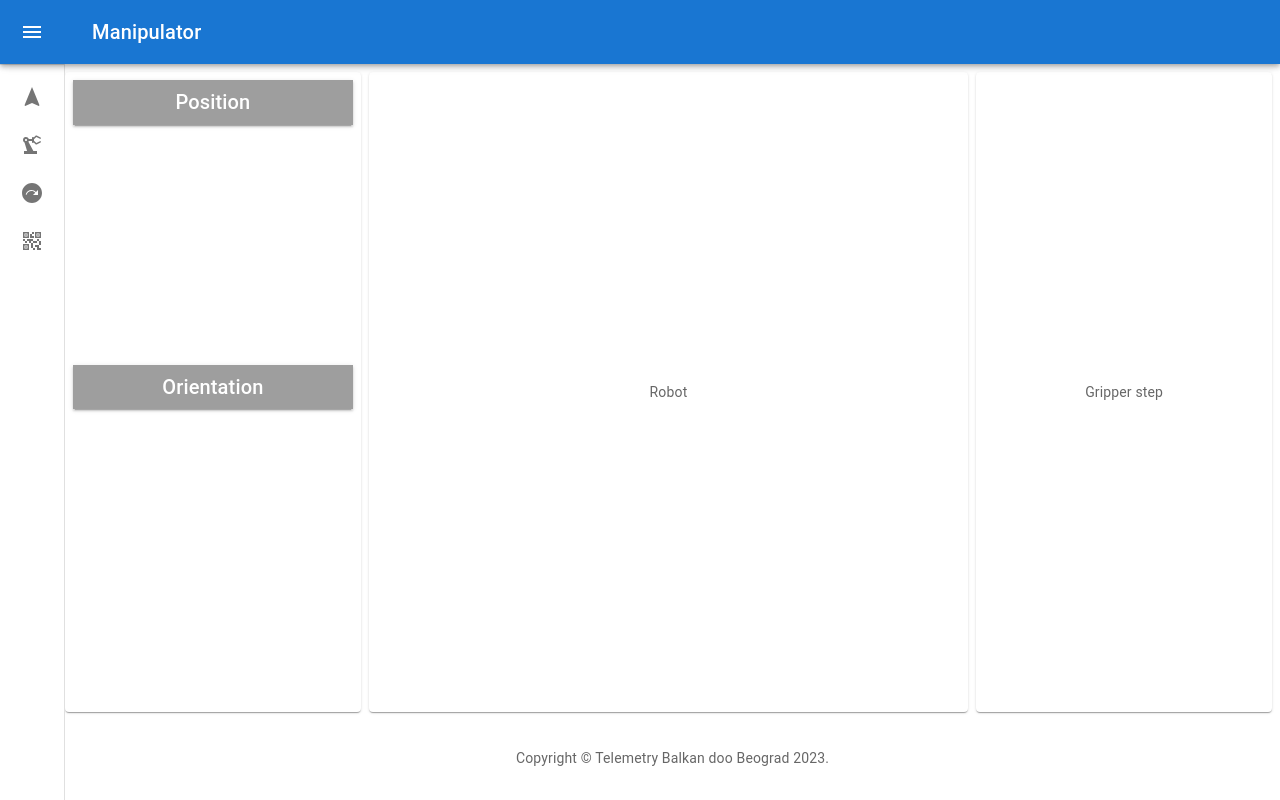
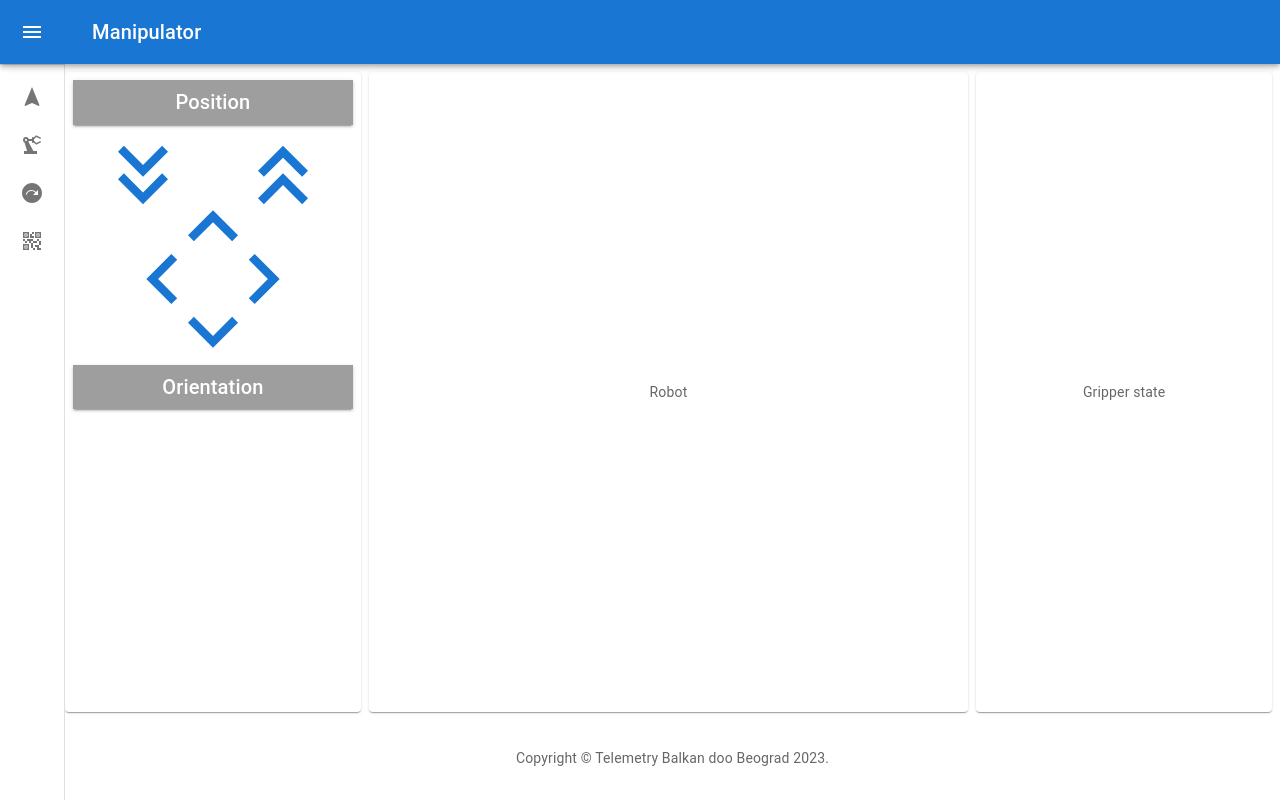
Before and after one commit to sergei-nntu/orb, a React (Create React App) app in the folder web/: page /manipulator in a window 1280 px wide. Built offline with nearby package versions, Linux system fonts and the light colour scheme; the HTML template or start-up script is replaced by a standard one; what blockly would draw is missing.

Commit message:
Working on position component. Rename GripperStepBlock to GripperStateBlock

```diff
--- a/web/src/index.css
+++ b/web/src/index.css
@@ -20,3 +20,12 @@ code {
   font-family: source-code-pro, Menlo, Monaco, Consolas, 'Courier New',
   monospace;
 }
+
+.noSelect {
+  cursor: default;
+  -webkit-touch-callout: none;
+  -webkit-user-select: none;
+  -moz-user-select: none;
+  -ms-user-select: none;
+  user-select: none;
+}
--- a/web/src/pages/manipulator/Manipulator.tsx
+++ b/web/src/pages/manipulator/Manipulator.tsx
@@ -2,14 +2,14 @@ import {Grid} from '@mui/material';
 import React from 'react';
 import Camera from "./components/Camera/Camera";
 import Pose from "./components/Pose/Pose";
-import GripperStep from "./components/GripperStep/GripperStep";
+import GripperState from "./components/GripperState/GripperState";
 
 export default function Manipulator() {
     return (
         <Grid container spacing={1} sx={{pt: 1, pr: 1}}>
             <Pose />
             <Camera />
-            <GripperStep />
+            <GripperState />
         </Grid>
     );
 }
--- a/web/src/pages/manipulator/components/GripperStep/GripperStep.tsx
+++ b/web/src/pages/manipulator/components/GripperState/GripperState.tsx
@@ -2,7 +2,7 @@ import React from 'react';
 import {Item} from "../StyledComponents/StyledComponents";
 import {Grid} from "@mui/material";
 
-export default function GripperStep() {
+export default function GripperState() {
     return (
         <Grid item xs={3}>
             <Item
@@ -13,7 +13,7 @@ export default function GripperStep() {
                     alignItems: "center"
                 }}
             >
-                Gripper step
+                Gripper state
             </Item>
         </Grid>
     );
--- a/web/src/pages/manipulator/components/Pose/Pose.tsx
+++ b/web/src/pages/manipulator/components/Pose/Pose.tsx
@@ -1,6 +1,7 @@
 import React from 'react';
 import {Item, StyledTitleBox} from "../StyledComponents/StyledComponents";
-import {Box, Grid} from "@mui/material";
+import {Grid} from "@mui/material";
+import Position from "./Position/Position";
 
 export default function Pose() {
     return (
@@ -8,12 +9,14 @@ export default function Pose() {
             <Item
                 sx={{
                     minHeight: "80vh",
+                    display: "flex",
+                    flexDirection: "column"
                 }}
             >
                 <StyledTitleBox>
                     Position
                 </StyledTitleBox>
-                <Box sx={{height: "240px"}} />
+                <Position />
                 <StyledTitleBox>
                     Orientation
                 </StyledTitleBox>
--- /dev/null
+++ b/web/src/pages/manipulator/components/Pose/Position/Position.tsx
@@ -0,0 +1,84 @@
+import React from 'react';
+import KeyboardArrowUpSharpIcon from '@mui/icons-material/KeyboardArrowUpSharp';
+import KeyboardArrowDownSharpIcon from '@mui/icons-material/KeyboardArrowDownSharp';
+import KeyboardArrowLeftSharpIcon from '@mui/icons-material/KeyboardArrowLeftSharp';
+import KeyboardArrowRightSharpIcon from '@mui/icons-material/KeyboardArrowRightSharp';
+import KeyboardDoubleArrowDownSharpIcon from '@mui/icons-material/KeyboardDoubleArrowDownSharp';
+import KeyboardDoubleArrowUpSharpIcon from '@mui/icons-material/KeyboardDoubleArrowUpSharp';
+import { Box } from '@mui/material';
+
+export default function Position() {
+    const ArrowStyle = {
+        fontSize: '100px',
+    };
+    return (
+        <>
+            <Box
+                sx={{
+                    display: "flex",
+                    justifyContent: "space-around",
+                    mb: -6
+                }}
+            >
+                <KeyboardDoubleArrowDownSharpIcon
+                    color="primary"
+                    style={ArrowStyle}
+                    onClick={() => console.log("Arrow -z")}
+                />
+                <KeyboardDoubleArrowUpSharpIcon
+                    style={ArrowStyle}
+                    color="primary"
+                    onClick={() => console.log("Arrow +z")}
+                />
+            </Box>
+
+            <Box
+                sx={{
+                    display: "flex",
+                    justifyContent: "center",
+                    mb: -6
+                }}
+            >
+                <KeyboardArrowUpSharpIcon
+                    color="primary"
+                    style={ArrowStyle}
+                    onClick={() => console.log("Arrow Up")}
+                />
+            </Box>
+
+            <Box
+                sx={{
+                    display: "flex",
+                    mb: -6,
+                    justifyContent: "center"
+                }}
+            >
+                <KeyboardArrowLeftSharpIcon
+                    color="primary"
+                    style={ArrowStyle}
+                    onClick={() => console.log("Arrow Left")}
+                />
+                <KeyboardArrowRightSharpIcon
+                    color="primary"
+                    style={ArrowStyle}
+                    onClick={() => console.log("Arrow Right")}
+                />
+            </Box>
+
+
+            <Box
+                sx={{
+                    display: "flex",
+                    justifyContent: "center",
+                    mb: -2
+                }}
+            >
+                <KeyboardArrowDownSharpIcon
+                    color="primary"
+                    style={ArrowStyle}
+                    onClick={() => console.log("Arrow Down")}
+                />
+            </Box>
+        </>
+    );
+}
--- /dev/null
+++ b/web/src/pages/planning/CustomBlocks/GripperStateBlock/GripperStateBlock.ts
@@ -0,0 +1,25 @@
+import Blockly from 'blockly';
+import {javascriptGenerator} from 'blockly/javascript';
+
+const setGripperStateJson = {
+    "message0": "SetGripperState %1°",
+    "args0": [
+        {"type": "field_number", "name": "STATE", "value": 0, "min": 0}
+    ],
+    "previousStatement": null,
+    "nextStatement": null,
+    "colour": 300
+};
+
+Blockly.Blocks['set_gripper_state'] = {
+    init: function() {
+        this.jsonInit(setGripperStateJson);
+        this.setTooltip("Set the gripper state");
+    }
+};
+
+// eslint-disable-next-line @typescript-eslint/ban-ts-comment
+// @ts-ignore
+javascriptGenerator.forBlock['set_gripper_state'] = function(block) {
+    return `setGripperState(${block.getFieldValue("STATE")});\n`;
+};
--- a/web/src/pages/planning/CustomBlocks/GripperStepBlock/GripperStepBlock.ts
+++ /dev/null
@@ -1,25 +0,0 @@
-import Blockly from 'blockly';
-import {javascriptGenerator} from 'blockly/javascript';
-
-const setGripperStepJson = {
-    "message0": "SetGripperStep %1°",
-    "args0": [
-        {"type": "field_number", "name": "STEP", "value": 0, "min": 0}
-    ],
-    "previousStatement": null,
-    "nextStatement": null,
-    "colour": 300
-};
-
-Blockly.Blocks['set_gripper_step'] = {
-    init: function() {
-        this.jsonInit(setGripperStepJson);
-        this.setTooltip("Set the gripper step");
-    }
-};
-
-// eslint-disable-next-line @typescript-eslint/ban-ts-comment
-// @ts-ignore
-javascriptGenerator.forBlock['set_gripper_step'] = function(block) {
-    return `setGripperStep(${block.getFieldValue("STEP")});\n`;
-};
--- a/web/src/pages/planning/Planning.tsx
+++ b/web/src/pages/planning/Planning.tsx
@@ -2,7 +2,7 @@ import React from 'react';
 import BlocklyEditor from './BlocklyEditor/BlocklyEditor';
 import "./CustomBlocks/DelayBlock/DelayBlock";
 import "./CustomBlocks/PositionBlock/PositionBlock";
-import "./CustomBlocks/GripperStepBlock/GripperStepBlock";
+import "./CustomBlocks/GripperStateBlock/GripperStateBlock";
 
 const toolboxXML =
     "<xml>" +
@@ -15,7 +15,7 @@ const toolboxXML =
         "<block type='controls_for'></block>" +
         "<block type='set_position'></block>" +
         "<block type='delay'></block>" +
-        "<block type='set_gripper_step'></block>" +
+        "<block type='set_gripper_state'></block>" +
     "</xml>";
 
 export default function Planning() {
```
